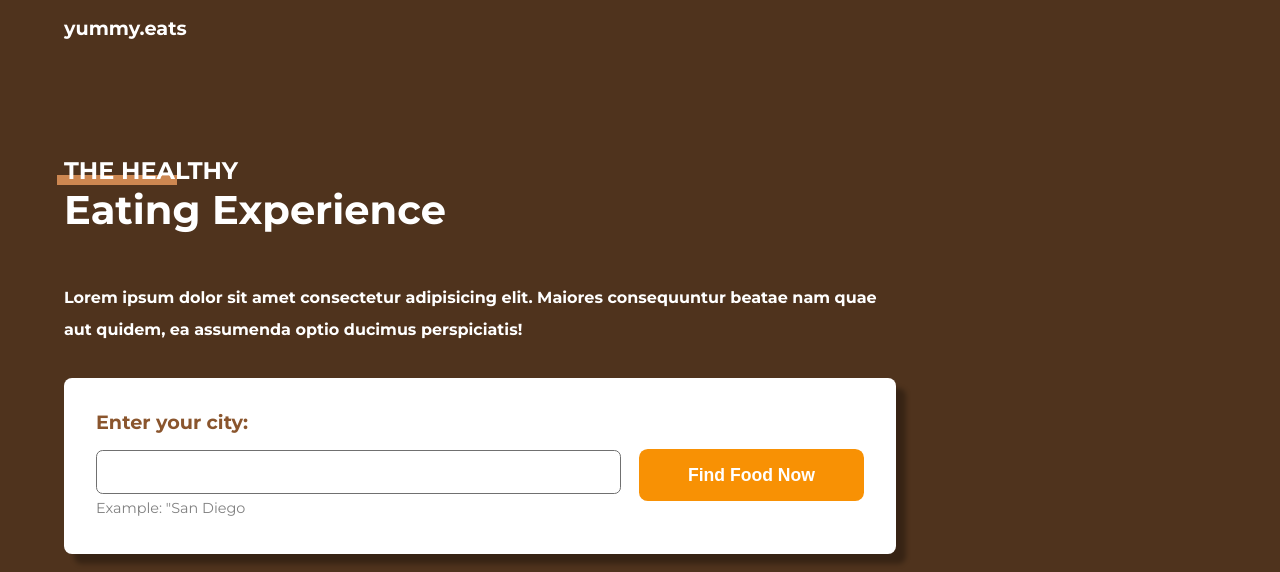
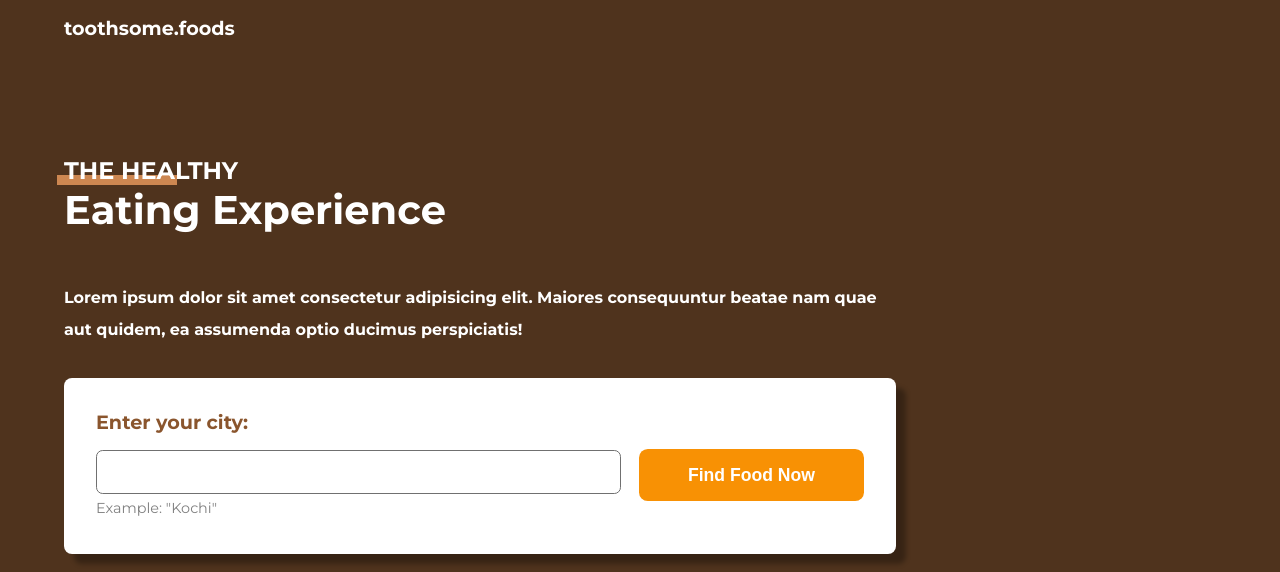
Before and after one commit to KhushiShah01/food, a plain HTML site: page index.htm in a window 1280 px wide. Shown: the top 572 px of the page. Drawn offline with Linux system fonts and the light colour scheme.

Commit message:
Update index.htm

```diff
--- a/index.htm
+++ b/index.htm
@@ -13,7 +13,7 @@
     <div class="hero-bg">
        <section class="top">
            <header>
-               <a href="#">yummy.eats</a>
+               <a href="#">toothsome.foods</a>
            </header>
            <h1><span>The Healthy</span> Eating Experience</h1>
            <p>Lorem ipsum dolor sit amet consectetur adipisicing elit. Maiores consequuntur beatae nam quae aut quidem, ea assumenda optio ducimus perspiciatis!</p>
@@ -22,7 +22,7 @@
                 <div class="form-left">
                     <label for="city">Enter your city:</label>
                     <input type="text" name="city" id='city'>
-                    <p>Example: "San Diego</p>
+                    <p>Example: "Kochi"</p>
                 </div>
                 <input type="button" value="Find Food Now" id="cta-btn">
                </form>
```
